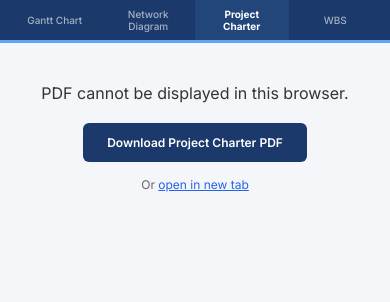
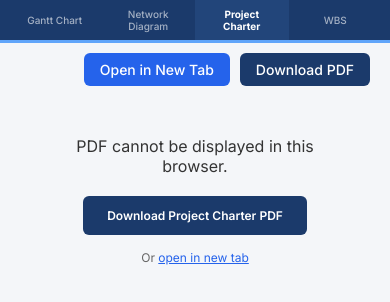
Before and after one commit to khennyG/deerghAyu-sixpacks, a plain HTML site: page index.html in a window 390 px wide. Both pictures are taken after a click on the button "Project Charter". Drawn offline with nearby package versions, Linux system fonts and the light colour scheme.

Commit message:
Add mobile-only download buttons and fit network diagram PDF to width

```diff
--- a/index.html
+++ b/index.html
@@ -51,8 +51,22 @@
   .tab-content {
     display: block;
   }
+  .mobile-download-bar {
+    display: flex;
+    width: 100%;
+    background: #f4f6f9;
+    padding: 10px 20px;
+    box-sizing: border-box;
+    justify-content: flex-end;
+    gap: 10px;
+    align-items: center;
+  }
+  @media (min-width: 1024px) {
+    .mobile-download-bar { display: none; }
+  }
   @media print {
     .tab-nav { display: none !important; }
+    .mobile-download-bar { display: none !important; }
   }
 
   /* ══ GANTT CHART STYLES ══════════════════════════════════════ */
@@ -1075,8 +1089,12 @@
 </div>
 
 <!-- PDF VIEWER -->
-<div style="width:100%;height:calc(100vh - 80px);background:#f4f6f9;padding:20px;box-sizing:border-box">
-  <object data="network_diagram.pdf" type="application/pdf" style="width:100%;height:100%;border:none;box-shadow:0 2px 12px rgba(0,0,0,0.1);border-radius:4px">
+<div class="mobile-download-bar">
+  <a href="network_diagram.pdf" target="_blank" style="padding:8px 16px;background:#2563EB;color:#fff;text-decoration:none;border-radius:6px;font-weight:500;font-size:14px;font-family:Inter,sans-serif">Open in New Tab</a>
+  <a href="network_diagram.pdf" download style="padding:8px 16px;background:#1B3A6B;color:#fff;text-decoration:none;border-radius:6px;font-weight:500;font-size:14px;font-family:Inter,sans-serif">Download PDF</a>
+</div>
+<div style="width:100%;height:calc(100vh - 130px);background:#f4f6f9;padding:0 20px 20px 20px;box-sizing:border-box">
+  <object data="network_diagram.pdf#toolbar=1&view=FitH" type="application/pdf" style="width:100%;height:100%;border:none;box-shadow:0 2px 12px rgba(0,0,0,0.1);border-radius:4px">
     <div style="padding:40px; text-align:center; font-family:Inter,sans-serif;">
       <p style="font-size:16px; color:#333; margin-bottom:20px;">PDF cannot be displayed in this browser.</p>
       <a href="network_diagram.pdf" download style="display:inline-block; padding:12px 24px; background:#1B3A6B; color:#fff; text-decoration:none; border-radius:6px; font-weight:600;">Download Network Diagram PDF</a>
@@ -1088,25 +1106,37 @@
 </div><!-- end #network -->
 
 <!-- ══ PROJECT CHARTER TAB ══════════════════════════════════════ -->
-<div id="charter" class="tab-content" style="display:none;height:calc(100vh - 60px)">
-  <object data="charter.pdf" type="application/pdf" style="width:100%;height:100%;border:none">
+<div id="charter" class="tab-content" style="display:none">
+  <div class="mobile-download-bar">
+    <a href="charter.pdf" target="_blank" style="padding:8px 16px;background:#2563EB;color:#fff;text-decoration:none;border-radius:6px;font-weight:500;font-size:14px;font-family:Inter,sans-serif">Open in New Tab</a>
+    <a href="charter.pdf" download style="padding:8px 16px;background:#1B3A6B;color:#fff;text-decoration:none;border-radius:6px;font-weight:500;font-size:14px;font-family:Inter,sans-serif">Download PDF</a>
+  </div>
+  <div style="width:100%;height:calc(100vh - 110px);padding:0 20px 20px 20px;box-sizing:border-box;background:#f4f6f9">
+    <object data="charter.pdf" type="application/pdf" style="width:100%;height:100%;border:none">
     <div style="padding:40px; text-align:center; font-family:Inter,sans-serif;">
       <p style="font-size:16px; color:#333; margin-bottom:20px;">PDF cannot be displayed in this browser.</p>
       <a href="charter.pdf" download style="display:inline-block; padding:12px 24px; background:#1B3A6B; color:#fff; text-decoration:none; border-radius:6px; font-weight:600;">Download Project Charter PDF</a>
       <p style="margin-top:15px; font-size:12px; color:#666;">Or <a href="charter.pdf" target="_blank" style="color:#2563EB;">open in new tab</a></p>
     </div>
   </object>
+  </div>
 </div><!-- end #charter -->
 
 <!-- ══ WBS TAB ══════════════════════════════════════════════════ -->
-<div id="wbs" class="tab-content" style="display:none;height:calc(100vh - 60px)">
-  <object data="wbs.pdf" type="application/pdf" style="width:100%;height:100%;border:none">
+<div id="wbs" class="tab-content" style="display:none">
+  <div class="mobile-download-bar">
+    <a href="wbs.pdf" target="_blank" style="padding:8px 16px;background:#2563EB;color:#fff;text-decoration:none;border-radius:6px;font-weight:500;font-size:14px;font-family:Inter,sans-serif">Open in New Tab</a>
+    <a href="wbs.pdf" download style="padding:8px 16px;background:#1B3A6B;color:#fff;text-decoration:none;border-radius:6px;font-weight:500;font-size:14px;font-family:Inter,sans-serif">Download PDF</a>
+  </div>
+  <div style="width:100%;height:calc(100vh - 110px);padding:0 20px 20px 20px;box-sizing:border-box;background:#f4f6f9">
+    <object data="wbs.pdf" type="application/pdf" style="width:100%;height:100%;border:none">
     <div style="padding:40px; text-align:center; font-family:Inter,sans-serif;">
       <p style="font-size:16px; color:#333; margin-bottom:20px;">PDF cannot be displayed in this browser.</p>
       <a href="wbs.pdf" download style="display:inline-block; padding:12px 24px; background:#1B3A6B; color:#fff; text-decoration:none; border-radius:6px; font-weight:600;">Download WBS PDF</a>
       <p style="margin-top:15px; font-size:12px; color:#666;">Or <a href="wbs.pdf" target="_blank" style="color:#2563EB;">open in new tab</a></p>
     </div>
   </object>
+  </div>
 </div><!-- end #wbs -->
 
 <script>
```
